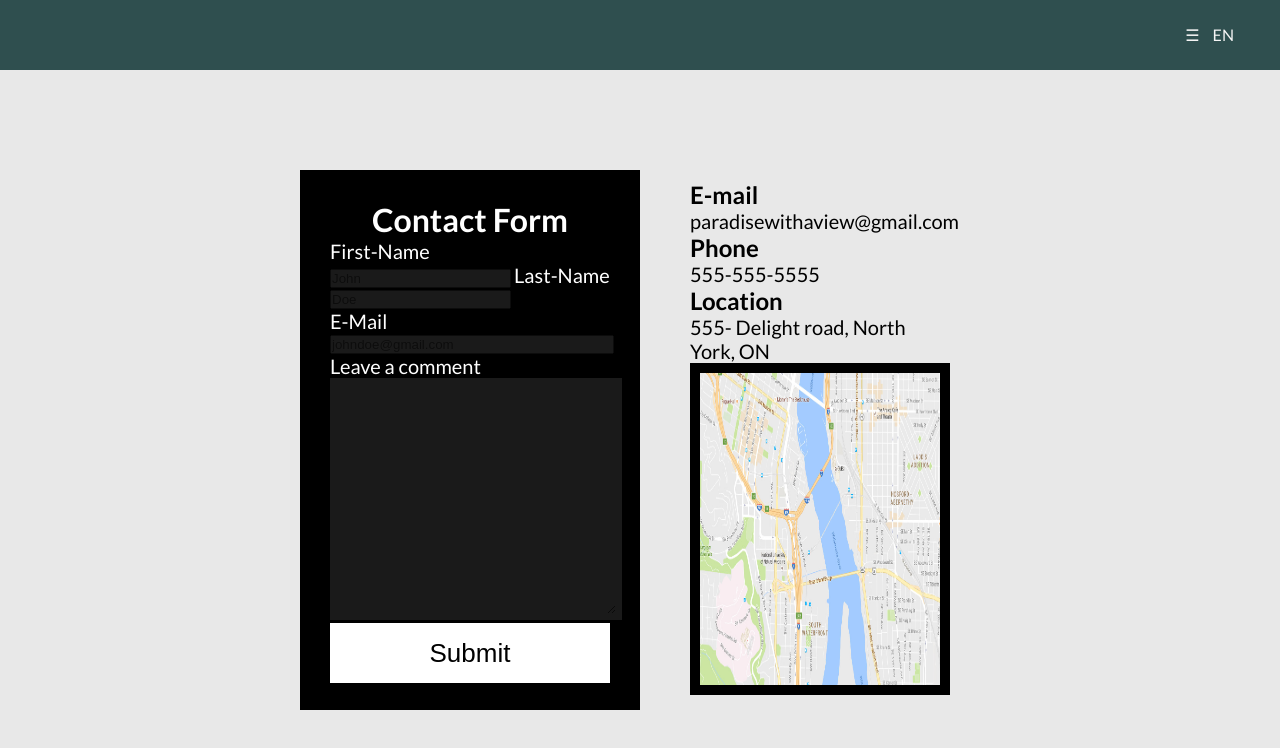
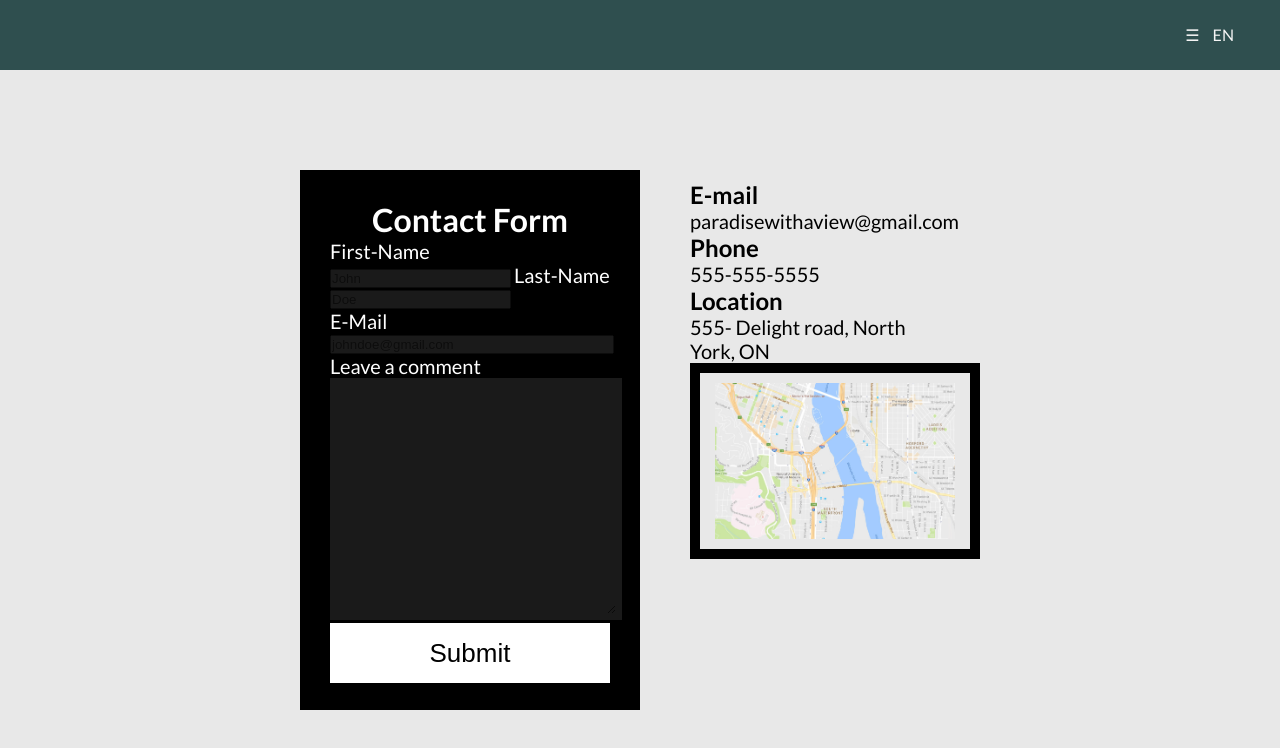
Before and after one commit to ikigabyte/website, a plain HTML site: page contact.html in a window 1280 px wide. Shown: the top 748 px of the page. Drawn offline with Linux system fonts and the light colour scheme.

Commit message:
Update style.css

```diff
--- a/style.css
+++ b/style.css
@@ -431,9 +431,9 @@ img{
 
 
 .form img{
-    padding: 0px 0px;
+
     width: 100%;
-    height: 40%;
+    height: 20%;
     border: 10px solid black;
 }
 
```
